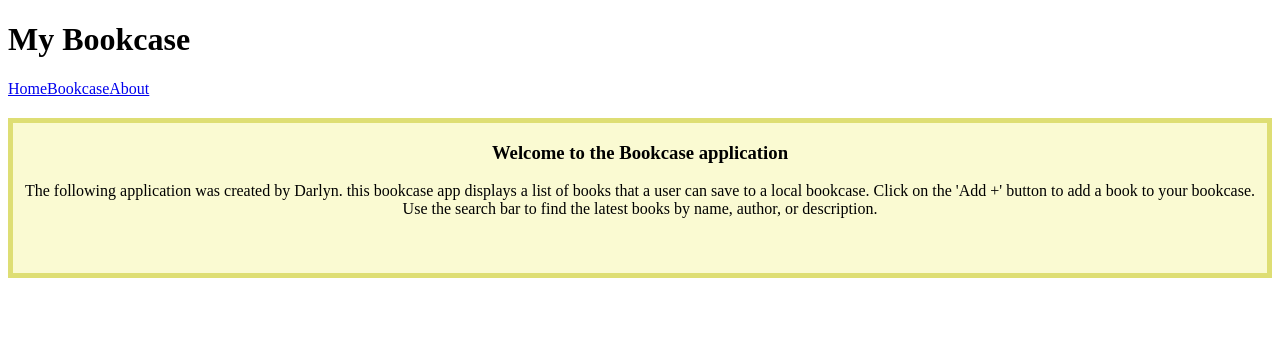
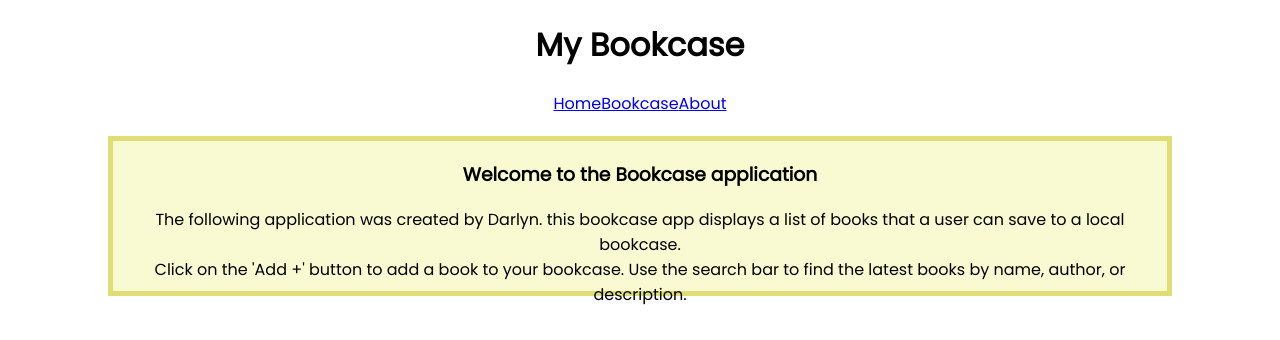
Before and after one commit to cbf-academy-modern-frontend-course/react-starter-files-Darlyn-Lurikah, a React (Create React App) app in the folder bookcase-app/: page /about in a window 1280 px wide. Shown: the top 340 px of the page. Built offline with nearby package versions, Linux system fonts and the light colour scheme.

Commit message:
Adding centring styling to about page

```diff
--- a/bookcase-app/src/pages/About.css
+++ b/bookcase-app/src/pages/About.css
@@ -1,8 +1,14 @@
+
+@import url('https://fonts.googleapis.com/css2?family=Poppins:wght@100;200;300;400&display=swap');
+
+body {
+    font-family: 'Poppins';
+    text-align: center;
+}
 
 .about-bg {
     background-color: lightgoldenrodyellow;
     height: 150px;
-    text-align: center;
     border: 5px solid rgb(222, 222, 116);
-    margin:20px auto 20px auto;
+    margin:20px 100px 20px 100px;
 }
--- a/bookcase-app/src/pages/About.js
+++ b/bookcase-app/src/pages/About.js
@@ -12,7 +12,7 @@ function About () {
                 this bookcase app displays a list of books that a user
                 can save to a local bookcase.
 
-                Click on the 'Add +' button to add a book to your bookcase.
+                <br/>Click on the 'Add +' button to add a book to your bookcase.
                 Use the search bar to find the latest books by name, author,
                 or description.
                 </p>
```
